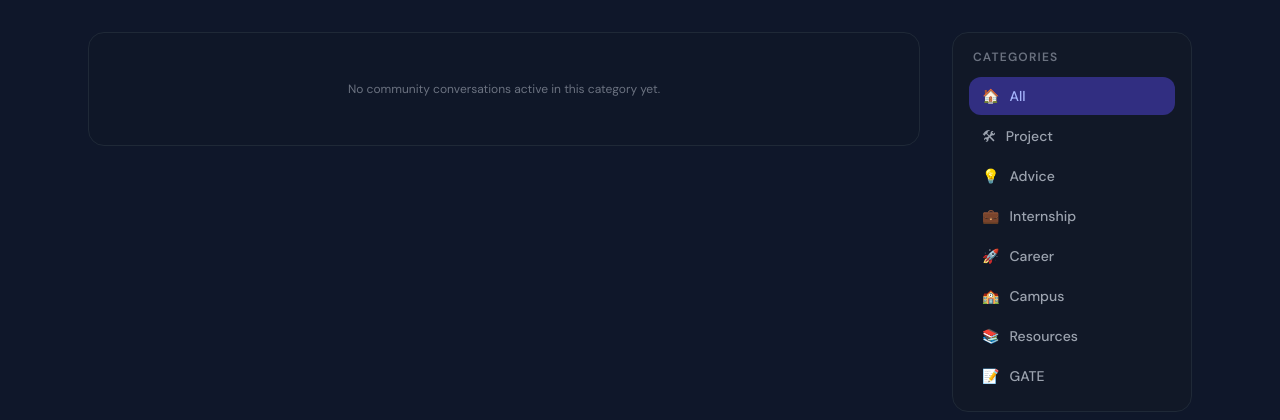
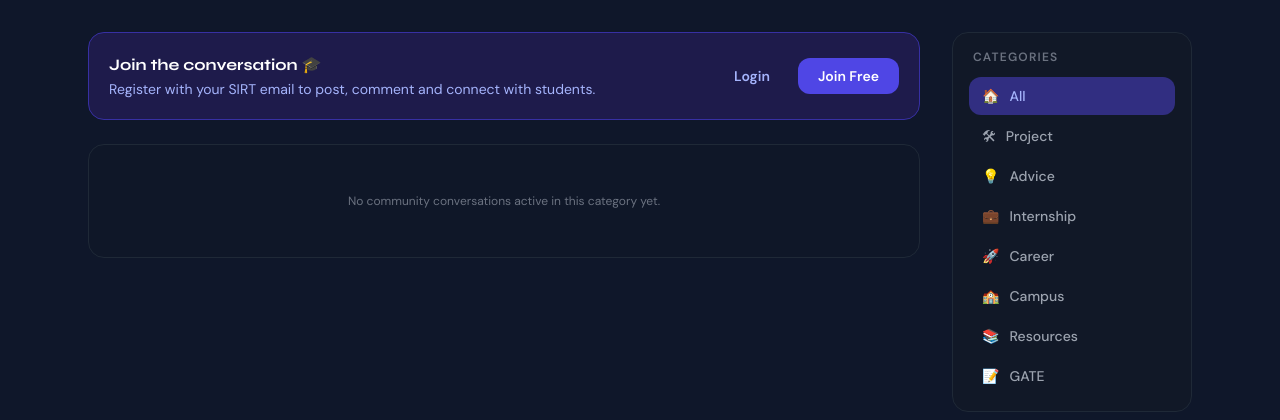
Before and after one commit to vikramgoutam1-arch/campusvoice, a FastAPI app: template templates/home.html in a window 1280 px wide. Shown: the part 65-485 px from the top of the page. Run offline with FastAPI, Linux system fonts and the light colour scheme; the template is opened without the code that fills it, so the values that code supplies are empty; parts of the project's set-up code (start-up, migrations or seed data) failed here and were passed over; some libraries are stand-ins or nearby versions.

Commit message:
feat: add join banner for logged out users

```diff
--- a/templates/home.html
+++ b/templates/home.html
@@ -1,5 +1,17 @@
 {% extends "layout.html" %}
 {% block content %}
+{% if not current_user %}
+<div class="bg-indigo-950 border border-indigo-800 rounded-2xl p-5 mb-6 flex items-center justify-between gap-4">
+  <div>
+    <p class="font-display font-bold text-white text-base">Join the conversation 🎓</p>
+    <p class="text-indigo-300 text-sm mt-0.5">Register with your SIRT email to post, comment and connect with students.</p>
+  </div>
+  <div class="flex gap-3 shrink-0">
+    <a href="/login" class="text-sm font-semibold text-indigo-300 hover:text-white transition-colors px-4 py-2">Login</a>
+    <a href="/register" class="bg-indigo-600 text-white text-sm font-bold px-5 py-2 rounded-xl hover:bg-indigo-500 transition-colors">Join Free</a>
+  </div>
+</div>
+{% endif %}
 <div class="space-y-4">
   {% for post in posts %}
     <article class="bg-gray-900 border border-gray-800 rounded-2xl p-5 shadow-sm transition-all duration-150 hover:-translate-y-0.5 hover:border-brand-dark group">
```
